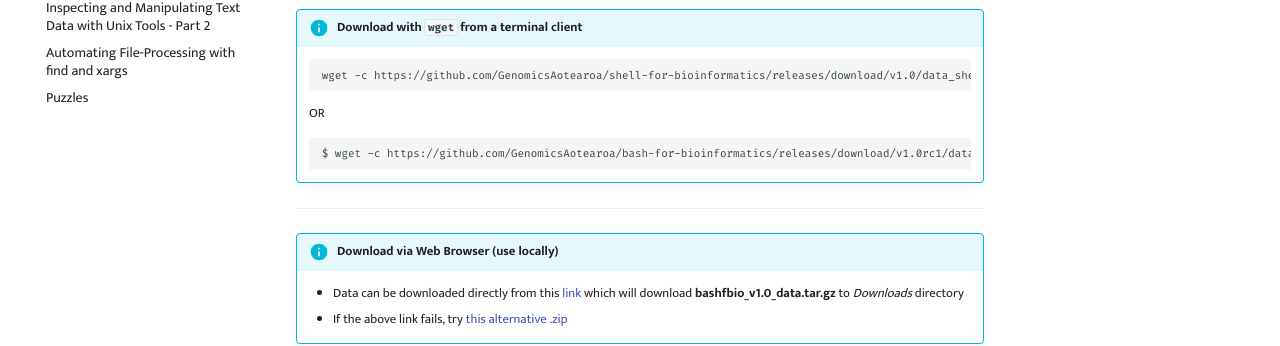
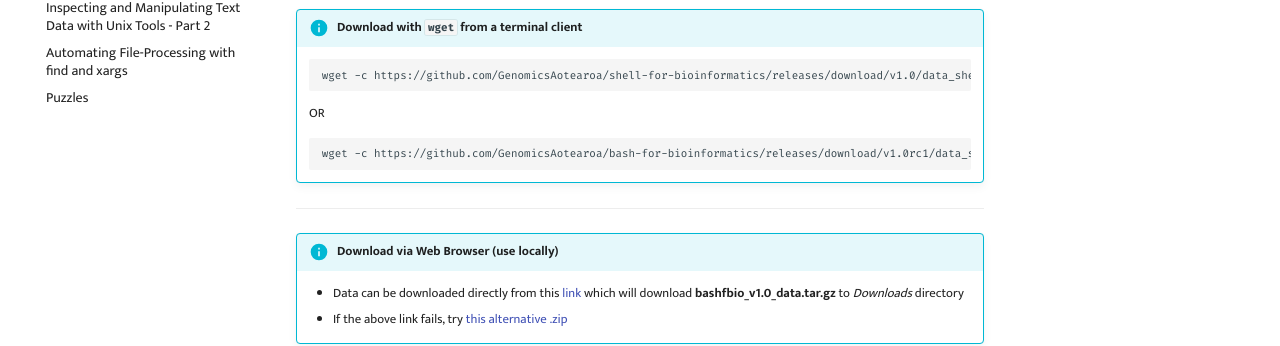
Before and after one commit to GenomicsAotearoa/shell-for-bioinformatics, an MkDocs documentation site: the page built from docs/1_download_data.md, in a window 1280 px wide and 900 px high. Shown: the part 301-647 px from the top of the window. Built offline with MkDocs 1.6.1 and Material for MkDocs 9.7.7, drawn with Linux system fonts in a browser that asks for light colours; comment, search, counter and statistics services are not loaded.

````diff
--- a/docs/1_download_data.md
+++ b/docs/1_download_data.md
@@ -13,7 +13,7 @@
     OR
 
     ```bash
-    $ wget -c https://github.com/GenomicsAotearoa/bash-for-bioinformatics/releases/download/v1.0rc1/data_shell4b.zip
+    wget -c https://github.com/GenomicsAotearoa/bash-for-bioinformatics/releases/download/v1.0rc1/data_shell4b.zip
     ```
 
 - - -
````
